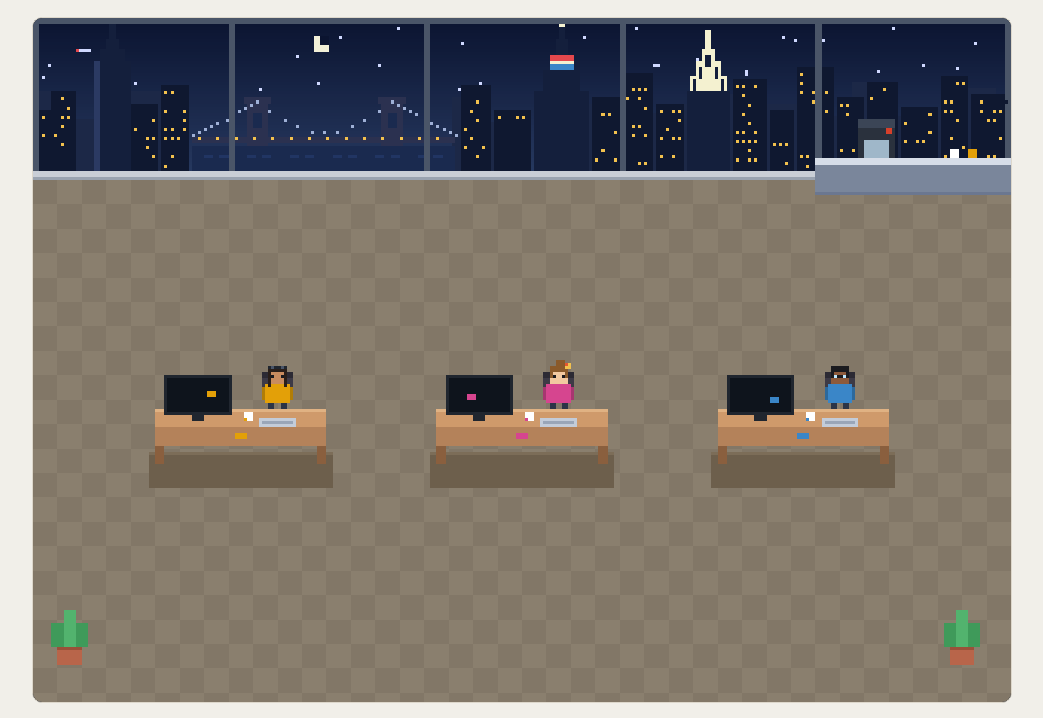
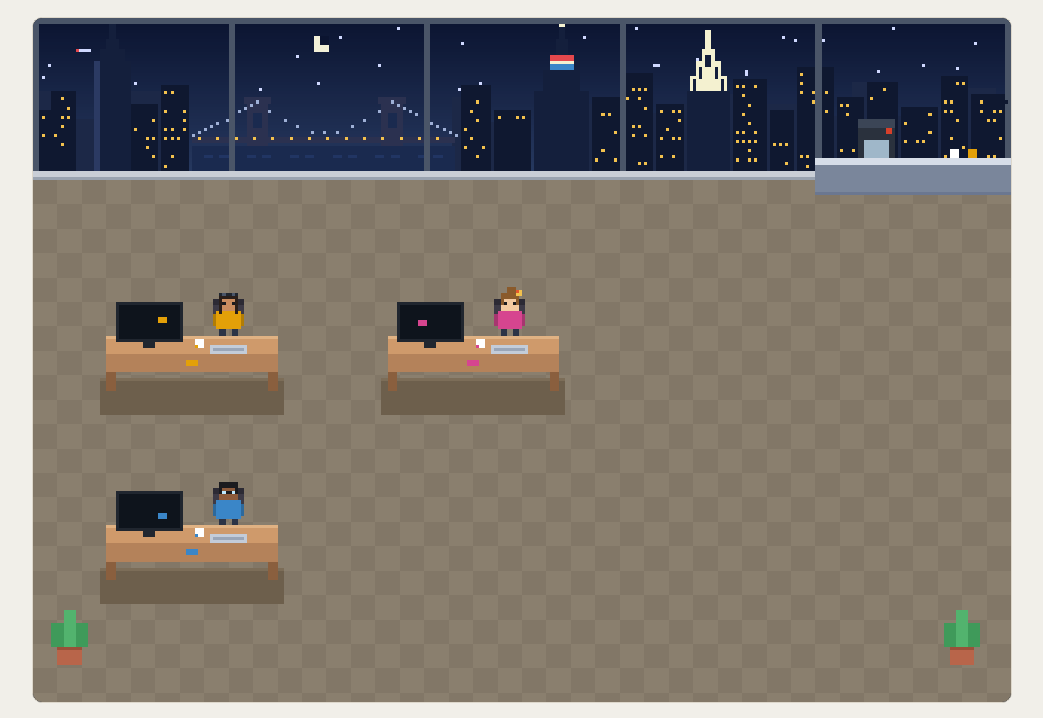
Before and after one commit to RajeenKhadka/CLAUDE-NYC_newsletter_office, a plain HTML site: page office/index.html in a window 1280 px wide. Shown: the part 82-800 px from the top of the page, without its empty margins (118-1161 px from the left). Drawn offline with Linux system fonts and the light colour scheme.

Commit message:
Arrange desks left-aligned in two rows
Co-Authored-By: Claude Opus 5.5 <noreply@anthropic.com>
Claude-Session: https://claude.ai/code/session_017X5wu3tT82QnsEPSisobKt

```diff
--- a/office/index.html
+++ b/office/index.html
@@ -196,7 +196,7 @@ h2{margin:0 0 10px;font-size:12px;font-weight:600;letter-spacing:.08em;text-tran
 <script>
 (function(){
 'use strict';
-var W=320,H=224,AISLE=104;
+var W=320,H=224,AISLE=76;
 var cv=document.getElementById('scene');
 var ctx=cv.getContext('2d');
 var bg=document.createElement('canvas');bg.width=W;bg.height=H;
@@ -216,11 +216,11 @@ function shade(hex,f){
 
 /* ---------- the team: active researchers, then reserved desks ---------- */
 var AGENTS=[
-  {id:'rio',name:'Rio',section:'Happy Hours',color:'#e3a008',x0:40,dy:128,skin:'#c98c5f',hair:'#2a1f1a',style:1,acc:'sunnies',
+  {id:'rio',name:'Rio',section:'Happy Hours',color:'#e3a008',x0:24,dy:104,skin:'#c98c5f',hair:'#2a1f1a',style:1,acc:'sunnies',
     blurb:'confirms every deal on the venue’s own page',noun:'happy hours',empty:'No list yet. Press Run on Rio’s card and the happy hours Rio confirms show up here, one line each with a source link.'},
-  {id:'fern',name:'Fern',section:'Free Events',color:'#d6458f',x0:132,dy:128,skin:'#f2c9a0',hair:'#8a5a2b',style:2,acc:'flower',
+  {id:'fern',name:'Fern',section:'Free Events',color:'#d6458f',x0:116,dy:104,skin:'#f2c9a0',hair:'#8a5a2b',style:2,acc:'flower',
     blurb:'confirms every event on the organizer’s own page',noun:'free events',empty:'No list yet. Press Run on Fern’s card and the free events Fern confirms show up here, one line each with a source link.'},
-  {id:'vera',name:'Vera',section:'Fact-check',color:'#3a86c8',x0:224,dy:128,skin:'#8d5a3b',hair:'#1b1b1f',style:0,acc:'glasses',checker:true,
+  {id:'vera',name:'Vera',section:'Fact-check',color:'#3a86c8',x0:24,dy:166,skin:'#8d5a3b',hair:'#1b1b1f',style:0,acc:'glasses',checker:true,
     blurb:'re-opens every source and checks each detail',noun:'lists'}
 ];
 var RESEARCHERS=AGENTS.filter(function(a){return !a.checker;});
@@ -241,7 +241,7 @@ var workers=AGENTS.map(function(a,i){
 var LOC={
   coffee:{jx:208,tail:[{x:208,y:60},{x:288,y:60}]},
   window:{jx:120,tail:[{x:120,y:60}]},
-  plantL:{jx:24,tail:[{x:24,y:204}]},
+  plantL:{jx:12,tail:[{x:12,y:200},{x:24,y:204}]},
   plantR:{jx:288,tail:[{x:288,y:204}]},
   coffeeA:{jx:208,tail:[{x:208,y:60},{x:292,y:60}]},
   coffeeB:{jx:208,tail:[{x:208,y:60},{x:272,y:60}]}
```
